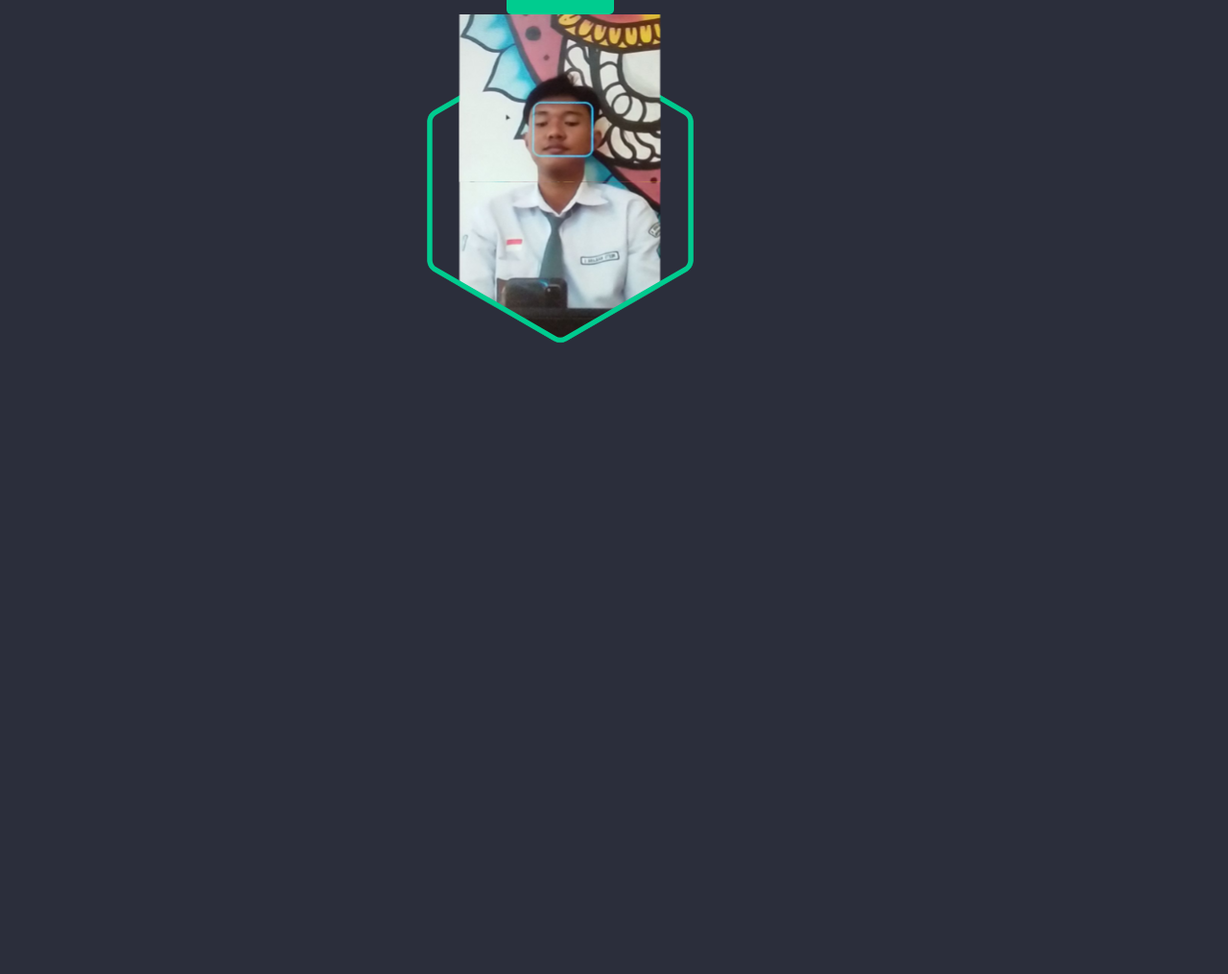
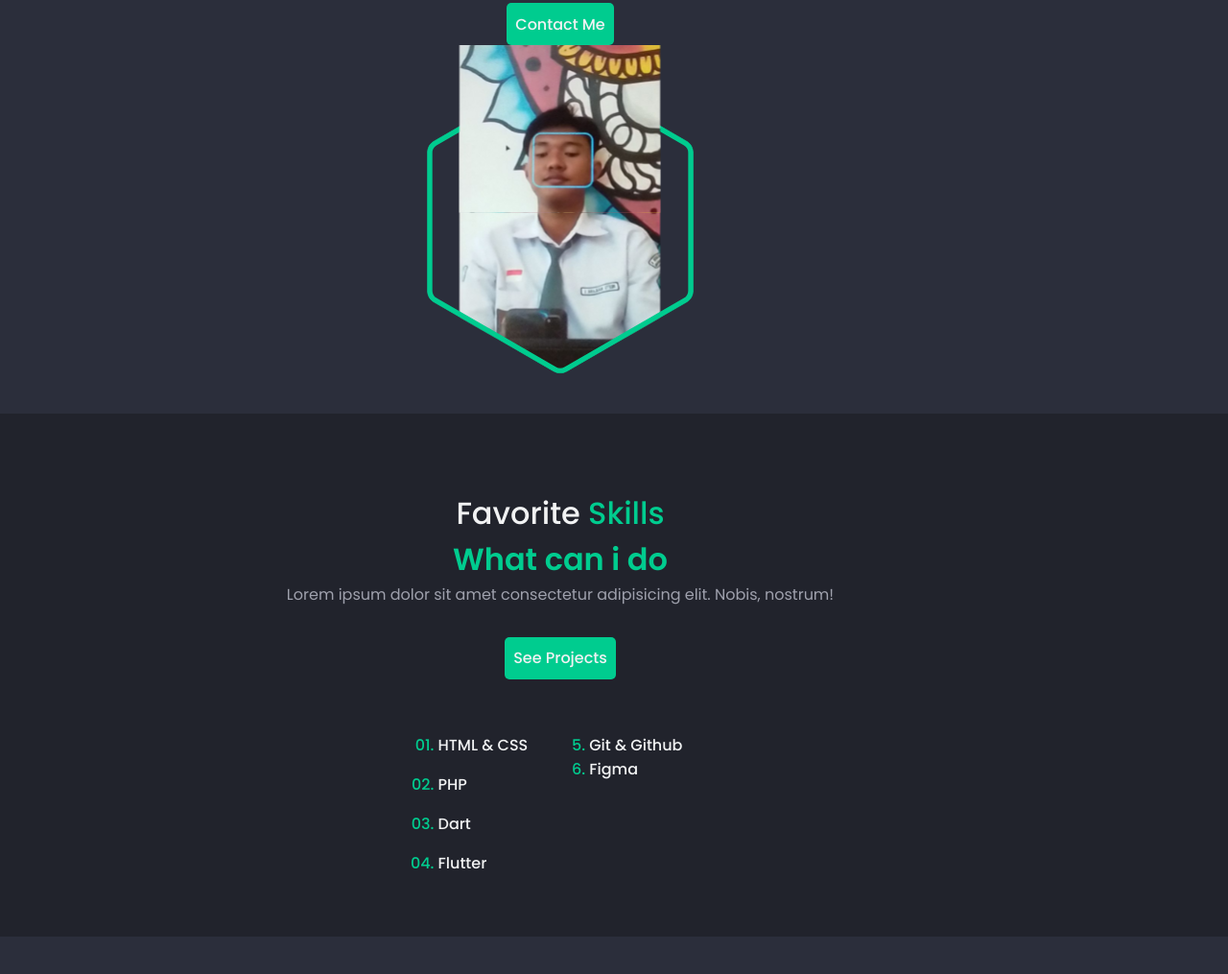
Before and after one commit to restumi/restumi.github.io, a plain HTML site: page index.html in a window 1280 px wide. Shown: the part 1133-2148 px from the top of the page at 96% size. Before the commit the page ends 1980 px from the top, so only its background shows below. Drawn offline with nearby package versions, Linux system fonts and the light colour scheme.

Commit message:
menambahkan section Skills

```diff
--- a/assets/css/style.css
+++ b/assets/css/style.css
@@ -232,7 +232,22 @@ nav{
 }
 
 /* Add blur to header */
+.blur-header {
+  background-color: transparent;
+}
 
+.blur-header::after{
+  content: "";
+  position: absolute;
+  width: 1000%;
+  height: 100%;
+  background-color: hsla(0, 0%, 13%, .3);
+  backdrop-filter: blur(24px);
+  -webkit-backdrop-filter: blur(24px);
+  top: 0;
+  left: 0;
+  z-index: -1;
+}
 
 /* Active link */
 
@@ -349,7 +364,48 @@ nav{
 }
 
 /*=============== SKILLS ===============*/
+.skills{
+  background-color: var(--container-color);
+}
 
+.skillsContainer{
+  padding-bottom: 2rem;
+  row-gap: 3.5rem;
+}
+
+.skillsDeskripsi {
+  margin-bottom: 2rem;
+}
+
+.skillsData{
+  text-align: center;
+}
+
+.skillsContent,
+.skillsGroup{
+  display: grid;
+}
+
+.skillsContent {
+  grid-template-columns: repeat(2, max-content);
+  column-gap: 4rem;
+  justify-content: center;
+  align-items: baseline;
+}
+
+.skillsGroup {
+  row-gap: 1rem;
+  list-style: decimal-leading-zero;
+}
+
+.skillsItem{
+  font-weight: var(--font-medium);
+  color: var(--title-color);
+}
+
+.skillsItem::marker{
+  color: var(--first-color);
+}
 
 /*=============== SERVICES ===============*/
 
--- a/assets/js/main.js
+++ b/assets/js/main.js
@@ -28,7 +28,13 @@ const linkAction = () =>{
 navLink.forEach(n => n.addEventListener('click', linkAction))
 
 /*=============== ADD BLUR TO HEADER ===============*/
-
+const blurHeader = () =>{
+    const header = document.getElementById('header')
+    // Add a class if the bottom offset is greater than 50 of the viewport
+    this.scrollY >= 50 ? header.classList.add('blur-header')
+                       : header.classList.remove('blur-header')
+}
+window.addEventListener('scroll', blurHeader)
 
 /*=============== EMAIL JS ===============*/
 
--- a/index.html
+++ b/index.html
@@ -131,11 +131,11 @@
          <section class="about section" id="about">
             <div class="aboutContainer container grid">
                 <div class="aboutData">
-                    <h3>
+                    <h3 class="homeSub">
                         My <span>Intro</span>
                     </h3>
 
-                    <h2 class="sectionTitle">
+                    <h2 class="homeTitle">
                         About me
                     </h2>
 
@@ -189,7 +189,36 @@
 
          <!--==================== SKILLS ====================-->
          <section class="skills section">
+            <div class="skillsContainer container grid">
+                <div class="skillsData">
+                    <h3 class="homeSub">
+                        Favorite <span>Skills</span>
+                    </h3>
 
+                    <h2 class="homeTitle">
+                        What can i do
+                    </h2>
+
+                    <p class="skillsDeskripsi">
+                        Lorem ipsum dolor sit amet consectetur
+                        adipisicing elit. Nobis, nostrum!
+                    </p>
+                    <a href="#projects" class="tombol">See Projects</a>
+                </div>
+
+                <div class="skillsContent">
+                    <ol class="skillsGroup">
+                        <li class="skillsItem">HTML & CSS</li>
+                        <li class="skillsItem">PHP</li>
+                        <li class="skillsItem">Dart</li>
+                        <li class="skillsItem">Flutter</li>
+                    </ol>
+                    <ol class="skillsGruop" start="5">
+                        <li class="skillsItem">Git & Github</li>
+                        <li class="skillsItem">Figma</li>
+                    </ol>
+                </div>
+            </div>
          </section>
 
          <!--==================== SERVICES ====================-->
```
